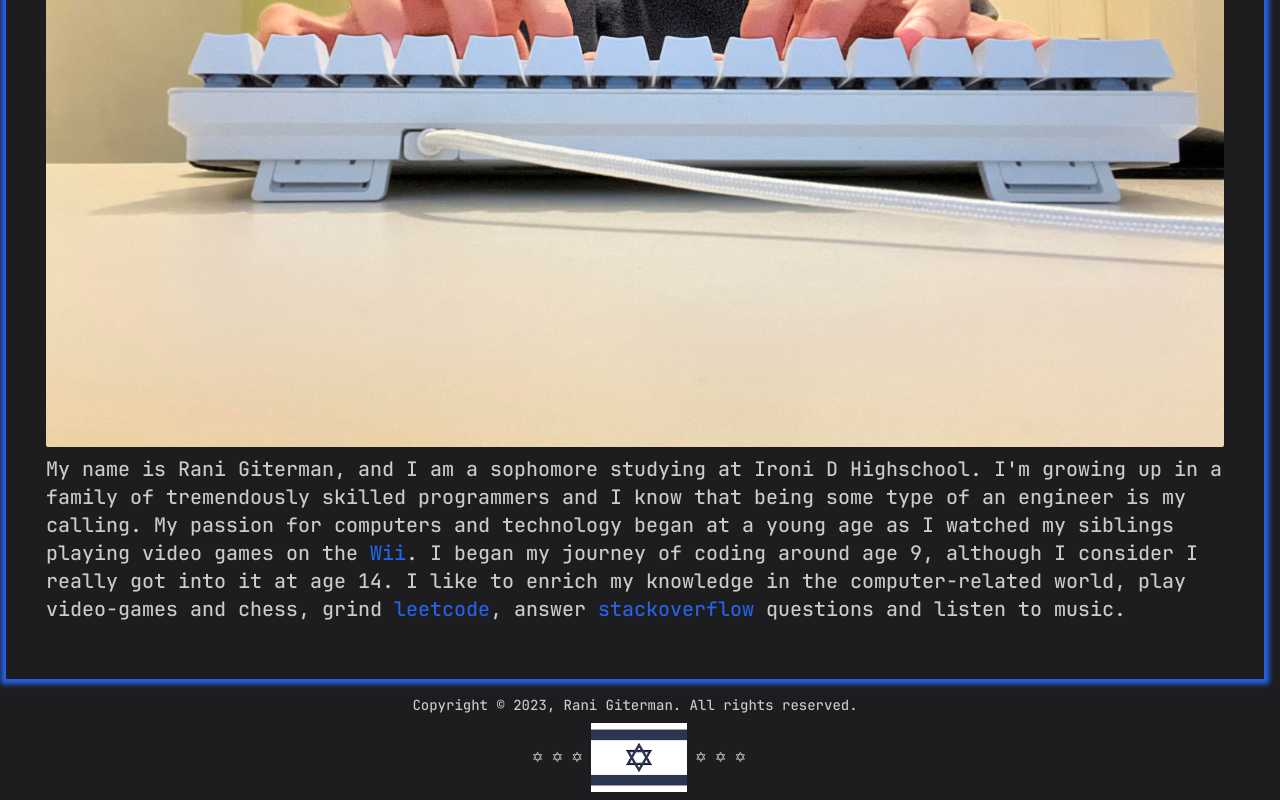
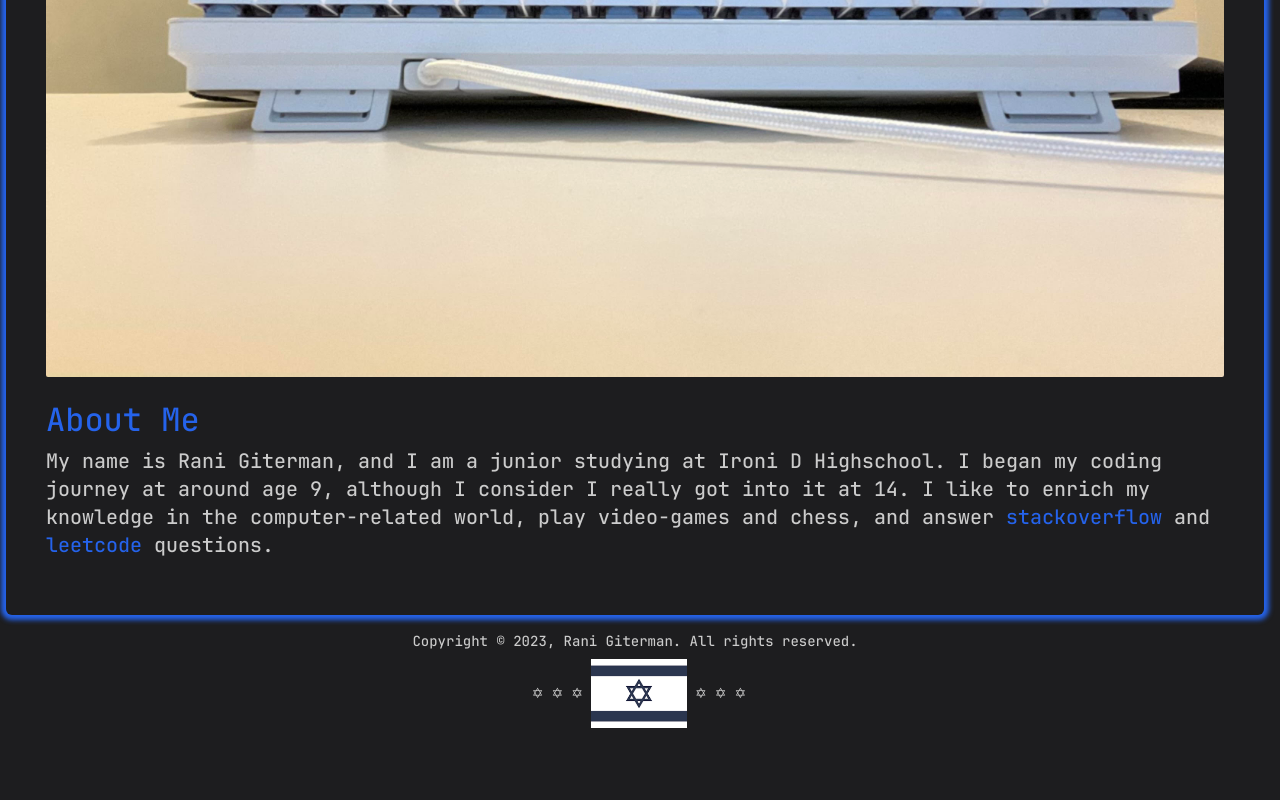
Before and after one commit to RaniGiterman/portfolio, a React (Create React App) app: page / in a window 1280 px wide. Shown: the part 737-1537 px from the top of the page. After the commit the page ends 1473 px from the top, so only its background shows below. Built offline with nearby package versions, Linux system fonts and the light colour scheme.

Commit message:
tweaks and fixes

```diff
--- a/src/App.jsx
+++ b/src/App.jsx
@@ -76,7 +76,6 @@ function App() {
 
   document.onmousemove = (e) => {
     const { clientX, clientY } = e;
-    console.log(clientX, clientY);
     blob.current.animate(
       {
         left: `${clientX}px`,
--- a/src/comp/Header.jsx
+++ b/src/comp/Header.jsx
@@ -8,7 +8,9 @@ export default function Header() {
         <img src="Israel.png" className="w-24" alt="Israel Flag" />
       </div>
       <div className="absolute left-2 top-28 sm:top-14 text-left text-2xl">
-        Aspiring Engineer.
+        {/* Aspiring Engineer. */}
+        Full Stack Engineer @{" "}
+        <a href="https://www.icmega.co.il/home/">ICMega</a>.
       </div>
     </h1>
   );
--- a/src/comp/page/Contact.jsx
+++ b/src/comp/page/Contact.jsx
@@ -6,7 +6,7 @@ export default function Contact() {
   }
 
   return (
-    <div className="bg-cool p-10 b text-xl text-left mb-2 ">
+    <div className="bg-cool p-10 b text-xl text-left mb-2 rounded">
       <h2 className="text-blue-600">Contact Me</h2>
       <div>
         The best way to contact me is via email at{" "}
--- a/src/comp/page/Home.jsx
+++ b/src/comp/page/Home.jsx
@@ -2,39 +2,29 @@ import React from "react";
 
 export default function Home() {
   return (
-    <div className="bg-cool p-10 b text-left">
+    <div className="bg-cool p-10 b text-left rounded">
+      <img src="rani.jpg" alt="Me" className="w-full rounded-sm h-full"></img>
+      <br></br>
       <h2 className="text-blue-600">About Me</h2>
-      <br></br>
-      <img src="rani.jpg" alt="Me" className="w-full rounded-sm h-full"></img>
       <p className="text-xl mt-2">
-        My name is Rani Giterman, and I am a sophomore studying at Ironi D
-        Highschool. I'm growing up in a family of tremendously skilled
-        programmers and I know that being some type of an engineer is my
-        calling. My passion for computers and technology began at a young age as
-        I watched my siblings playing video games on the{" "}
-        <a
-          className="text-blue-600 decoration-transparent"
-          href="https://en.wikipedia.org/wiki/Wii"
-        >
-          Wii
-        </a>
-        . I began my journey of coding around age 9, although I consider I
-        really got into it at age 14. I like to enrich my knowledge in the
-        computer-related world, play video-games and chess, grind{" "}
-        <a
-          className="text-blue-600 decoration-transparent"
-          href="https://leetcode.com/RaniGiterman/"
-        >
-          leetcode
-        </a>
-        , answer{" "}
+        My name is Rani Giterman, and I am a junior studying at Ironi D
+        Highschool. I began my coding journey at around age 9, although I
+        consider I really got into it at 14. I like to enrich my knowledge in
+        the computer-related world, play video-games and chess, and answer{" "}
         <a
           className="text-blue-600 decoration-transparent"
           href="https://stackoverflow.com/users/17802928/rani-giterman?tab=profile"
         >
           stackoverflow{" "}
         </a>
-        questions and listen to music.
+        and{" "}
+        <a
+          className="text-blue-600 decoration-transparent"
+          href="https://leetcode.com/RaniGiterman/"
+        >
+          leetcode
+        </a>{" "}
+        questions.
       </p>
     </div>
   );
--- a/src/comp/page/Projects.jsx
+++ b/src/comp/page/Projects.jsx
@@ -4,48 +4,12 @@ import "animate.css/animate.min.css";
 
 export default function Projects() {
   return (
-    <div className="bg-cool p-10 b text-xl text-left mb-2 w-fit">
+    <div className="bg-cool p-10 b text-xl text-left mb-2 w-fit rounded">
       <h2 className="text-blue-600">My Projects</h2>
       <p>
-        Below is a selected set of projects that I worked on. Click to see more.
+        Below is a selected set of projects that I worked on before being hired.
+        Click to see more.
       </p>
-
-      <div className="container text-center">
-        <div className="row">
-          <div className="col">
-            <AnimationOnScroll animateOnce animateIn="animate__bounceIn">
-              <a
-                href="https://github.com/RaniGiterman/manipulations"
-                className="decoration-transparent proj"
-              >
-                <div className="p">
-                  <h4 className="text-cool">manipulations</h4>
-                  <p className="text-cool">
-                    A NPM package to make your life as a developer even easier.
-                  </p>
-                </div>
-              </a>
-            </AnimationOnScroll>
-          </div>
-          <div className="col">
-            {" "}
-            <AnimationOnScroll animateOnce animateIn="animate__bounceIn">
-              <a
-                href="https://github.com/RaniGiterman/giterman"
-                className="decoration-transparent proj"
-              >
-                <div className="p">
-                  <h4 className="text-cool">giterman</h4>
-                  <p className="text-cool">
-                    A NPM package which provides a very simple HTML template
-                    engine.
-                  </p>
-                </div>
-              </a>
-            </AnimationOnScroll>
-          </div>
-        </div>
-      </div>
 
       <div className="container text-center">
         <div className="row">
@@ -125,30 +89,12 @@ export default function Projects() {
       <br></br>
 
       <h5 className="m text-blue-600">
-        <a href="https://github.com/RaniGiterman/manipulations">
-          manipulations
-        </a>
-      </h5>
-      <p>
-        The above NPM package "manipulations" was built fully using JS. As of
-        this writing, the package gained a total of 1,139 downloads.
-      </p>
-
-      <h5 className="m text-blue-600">
-        <a href="https://github.com/RaniGiterman/giterman">giterman</a>
-      </h5>
-      <p>
-        The above NPM package "giterman" was built fully using JS. As of this
-        writing, the package gained a total of 1,292 downloads.
-      </p>
-
-      <h5 className="m text-blue-600">
         <a href="https://github.com/RaniGiterman/WarGraph">WarGraph</a>
       </h5>
       <p>
-        The above mathematical game "WarGraph" was built built using JS, HTML
-        and TailwindCSS. Enter different mathematical functions in order to hit
-        the targets.
+        The above mathematical game "WarGraph" was built using JS, HTML and
+        TailwindCSS. Enter different mathematical functions in order to hit the
+        targets.
       </p>
 
       <h5 className="m text-blue-600">
@@ -199,7 +145,7 @@ export default function Projects() {
       <p>
         The above chess game was written in pure JS, HTML and css. I removed
         castling, en-passant, and the awareness of a check. I'm looking forward
-        to the next chapter of it: Chess AI.
+        to improving my chess bot.
       </p>
       <br></br>
 
--- a/src/comp/page/Tech_Stacks.jsx
+++ b/src/comp/page/Tech_Stacks.jsx
@@ -2,7 +2,7 @@ import React from "react";
 
 export default function Tech_Stacks() {
   return (
-    <div className="bg-cool p-10 b text-xl text-left w-full">
+    <div className="bg-cool p-10 b text-xl text-left w-full rounded">
       <div className="container-fluid text-center">
         <div className="row">
           <div className="col">
@@ -16,6 +16,7 @@ export default function Tech_Stacks() {
               <li className="m">Golang</li>
               <li className="m">Prometheus</li>
               <li className="m">Grafana</li>
+              <li className="m">Docker</li>
             </ul>
           </div>
           <div className="col">
@@ -42,8 +43,8 @@ export default function Tech_Stacks() {
             <h2 className="text-blue-600">Other</h2>
             <ul>
               <li className="m">Java</li>
-              <li className="m">Docker</li>
               <li className="m">gRPC</li>
+              <li className="m">C</li>
               <li className="m">HAProxy</li>
             </ul>
           </div>
@@ -54,10 +55,14 @@ export default function Tech_Stacks() {
       {/* <h2 className="text-blue-600">Personal Preference</h2> */}
       <hr />
       <p>
-        I believe that it's important to pick the right tool for the job, so I
+        I go by the saying <i>"pick the right tool for the job"</i>. In that
+        light, I frequently try to expand my views and learn about different
+        packages, frameworks, languages and technologies in order to be able to
+        use the most suited options when they are needed.
+        {/* I believe that it's important to pick the right tool for the job, so I
         like to expand my views and learn about different packages, frameworks,
         and languages in order to be able to use the most suited one when it's
-        needed.
+        needed. */}
       </p>
     </div>
   );
--- a/src/index.css
+++ b/src/index.css
@@ -1,6 +1,7 @@
 html, body {
   background-color: #1D1D1F;
 }
+
 
 .cool {
   background-color: #1D1D1F;
```
